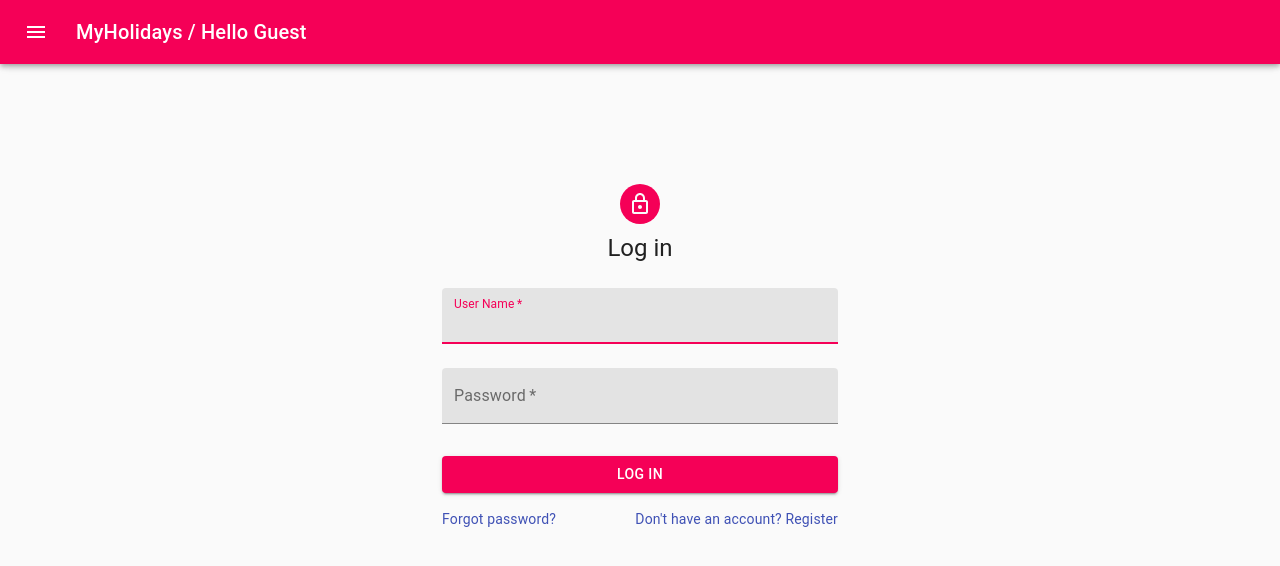
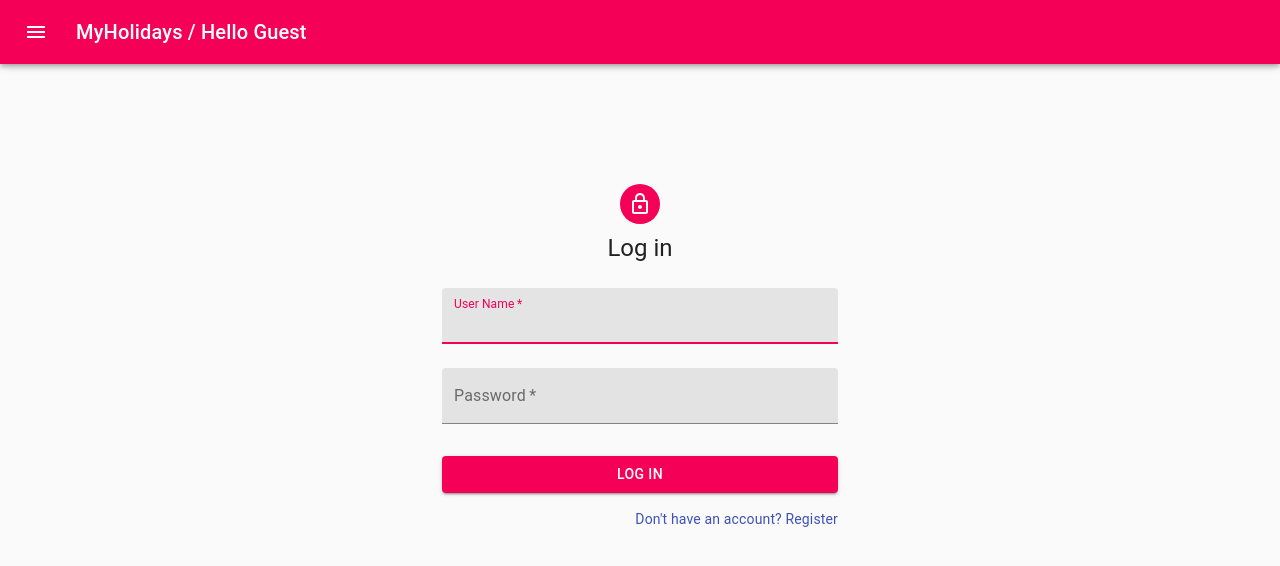
Before and after one commit to adir-avraham/MyHolidays, a React (Create React App) app in the folder client/: page /login in a window 1280 px wide. Shown: the top 566 px of the page. Built offline with nearby package versions, Linux system fonts and the light colour scheme.

Commit message:
clean code

```diff
--- a/client/src/components/create-holiday/index.tsx
+++ b/client/src/components/create-holiday/index.tsx
@@ -5,10 +5,7 @@ import CssBaseline from '@material-ui/core/CssBaseline';
 import TextField from '@material-ui/core/TextField';
 import FormControlLabel from '@material-ui/core/FormControlLabel';
 import Checkbox from '@material-ui/core/Checkbox';
-import Link from '@material-ui/core/Link';
 import Grid from '@material-ui/core/Grid';
-import Box from '@material-ui/core/Box';
-import LockOutlinedIcon from '@material-ui/icons/LockOutlined';
 import Typography from '@material-ui/core/Typography';
 import { makeStyles } from '@material-ui/core/styles';
 import Container from '@material-ui/core/Container';
--- a/client/src/components/login/index.tsx
+++ b/client/src/components/login/index.tsx
@@ -3,7 +3,6 @@ import Avatar from '@material-ui/core/Avatar';
 import Button from '@material-ui/core/Button';
 import CssBaseline from '@material-ui/core/CssBaseline';
 import TextField from '@material-ui/core/TextField';
-import Link from '@material-ui/core/Link';
 import Grid from '@material-ui/core/Grid';
 import LockOutlinedIcon from '@material-ui/icons/LockOutlined';
 import Typography from '@material-ui/core/Typography';
@@ -12,7 +11,7 @@ import Container from '@material-ui/core/Container';
 
 import useCustomForm from '../../hooks/useCustomForm';
 import axios from 'axios';
-import { Link as Link1 } from 'react-router-dom';
+import { Link } from 'react-router-dom';
 import { updateUserNameConnectedAction } from '../../redux/actions'
 import { connect } from 'react-redux';
 import Alert from '@material-ui/lab/Alert';
@@ -99,24 +98,17 @@ export function Login(props: any) {
           >
             Log In
           </Button>
-          <Grid container>
-            <Grid item xs>
-              <Link href="#" variant="body2">
-                Forgot password?
+          <Grid container justify="flex-end">
+            <Grid item>
+            <Link to="/register" className={classes.link}>
+                {"Don't have an account? Register"}
               </Link>
-            </Grid>
-            <Grid item>
-            <Link1 to="/register" className={classes.link}>
-               {/* variant="body2" */}
-                {"Don't have an account? Register"}
-
-              </Link1>
             </Grid>
           </Grid>
         </form>
       </div>
     </Container>
-        </React.Fragment>
+    </React.Fragment>
   );
 }
 
--- a/client/src/components/navbar/index.tsx
+++ b/client/src/components/navbar/index.tsx
@@ -15,7 +15,6 @@ import ChevronRightIcon from '@material-ui/icons/ChevronRight';
 
 
 
-import { Link, Redirect } from 'react-router-dom';
 import { AppLinks } from "components/appRouter/routers";
 import { routes } from "components/appRouter/routers.config";
 import { useState, useEffect } from 'react';
@@ -26,20 +25,13 @@ import { updateUserNameConnectedAction } from 'redux/actions';
 
 
 export function Navbar(props: any) {
-  const { updateUserNameConnected } = props.reduxActions;
+
   const classes = useStyles();
   const theme = useTheme();
   const [open, setOpen] = useState(false);
+  const handleDrawerOpen = () => {open ? setOpen(false) : setOpen(true)};
 
-  const handleDrawerOpen = () => {
-    setOpen(true);
-  };
-
-  const handleDrawerClose = () => {
-    setOpen(false);
-  };
-
-
+  const { updateUserNameConnected } = props.reduxActions;
   const { firstName, role } = props;
 
   useEffect(()=>{
@@ -95,7 +87,7 @@ export function Navbar(props: any) {
         }}
       >
         <div className={classes.drawerHeader}>
-          <IconButton onClick={handleDrawerClose}>
+          <IconButton onClick={handleDrawerOpen}>
             {theme.direction === 'ltr' ? <ChevronLeftIcon /> : <ChevronRightIcon />}
           </IconButton>
         </div>
@@ -110,29 +102,7 @@ export function Navbar(props: any) {
         })}
       >
         <div className={classes.drawerHeader} />
-        {/* <Typography paragraph>
-          Lorem ipsum dolor sit amet, consectetur adipiscing elit, sed do eiusmod tempor incididunt
-          ut labore et dolore magna aliqua. Rhoncus dolor purus non enim praesent elementum
-          facilisis leo vel. Risus at ultrices mi tempus imperdiet. Semper risus in hendrerit
-          gravida rutrum quisque non tellus. Convallis convallis tellus id interdum velit laoreet id
-          donec ultrices. Odio morbi quis commodo odio aenean sed adipiscing. Amet nisl suscipit
-          adipiscing bibendum est ultricies integer quis. Cursus euismod quis viverra nibh cras.
-          Metus vulputate eu scelerisque felis imperdiet proin fermentum leo. Mauris commodo quis
-          imperdiet massa tincidunt. Cras tincidunt lobortis feugiat vivamus at augue. At augue eget
-          arcu dictum varius duis at consectetur lorem. Velit sed ullamcorper morbi tincidunt. Lorem
-          donec massa sapien faucibus et molestie ac.
-        </Typography>
-        <Typography paragraph>
-          Consequat mauris nunc congue nisi vitae suscipit. Fringilla est ullamcorper eget nulla
-          facilisi etiam dignissim diam. Pulvinar elementum integer enim neque volutpat ac
-          tincidunt. Ornare suspendisse sed nisi lacus sed viverra tellus. Purus sit amet volutpat
-          consequat mauris. Elementum eu facilisis sed odio morbi. Euismod lacinia at quis risus sed
-          vulputate odio. Morbi tincidunt ornare massa eget egestas purus viverra accumsan in. In
-          hendrerit gravida rutrum quisque non tellus orci ac. Pellentesque nec nam aliquam sem et
-          tortor. Habitant morbi tristique senectus et. Adipiscing elit duis tristique sollicitudin
-          nibh sit. Ornare aenean euismod elementum nisi quis eleifend. Commodo viverra maecenas
-          accumsan lacus vel facilisis. Nulla posuere sollicitudin aliquam ultrices sagittis orci a.
-        </Typography> */}
+
       </main>
     </div>
   );
--- a/client/src/components/register/index.tsx
+++ b/client/src/components/register/index.tsx
@@ -10,7 +10,7 @@ import Container from "@material-ui/core/Container";
 
 import useCustomForm from "../../hooks/useCustomForm";
 import axios from "axios";
-import { Link as Link1 } from "react-router-dom";
+import { Link } from "react-router-dom";
 import PersonAddOutlinedIcon from "@material-ui/icons/PersonAddOutlined";
 import Alert from "@material-ui/lab/Alert";
 
@@ -138,9 +138,9 @@ export default function Register(props: any) {
           </Button>
           <Grid container justify="flex-end">
             <Grid item>
-              <Link1 to="/login" className={classes.link}>
+              <Link to="/login" className={classes.link}>
                 Already have an account? Log in
-              </Link1>
+              </Link>
             </Grid>
           </Grid>
         </form>
--- a/client/src/redux/redusers.ts
+++ b/client/src/redux/redusers.ts
@@ -17,7 +17,6 @@ interface Action {
 }
 
 export default function root(state = initialState, action: Action) {
-    console.log("paylod-redux", action.payload)
     switch (action.type) {
 
         case Actions.UPDATE_USERNAME_CONNECTED: {
```
